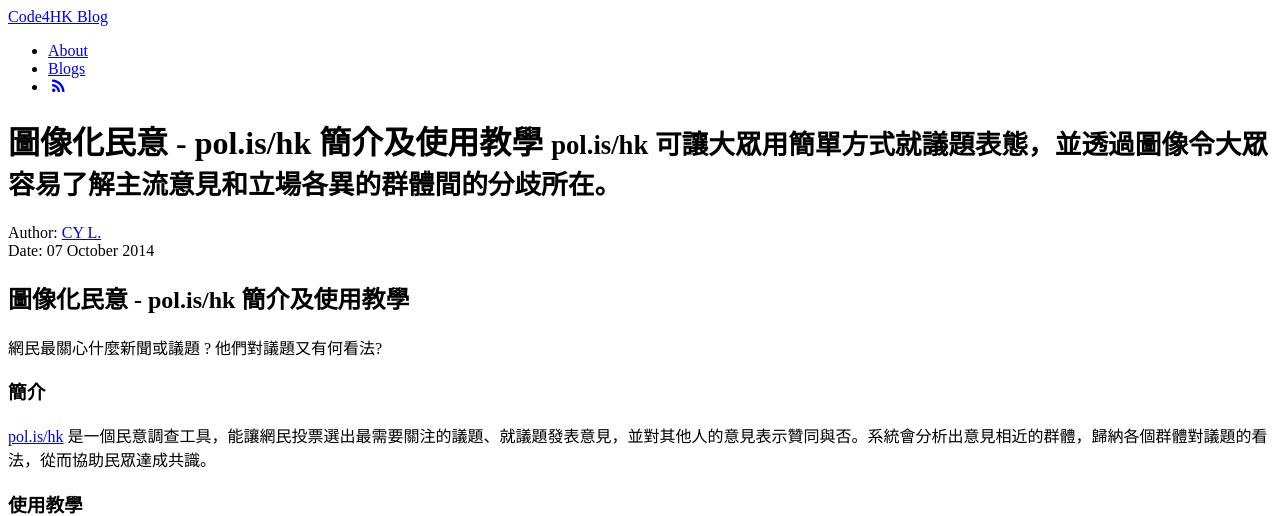
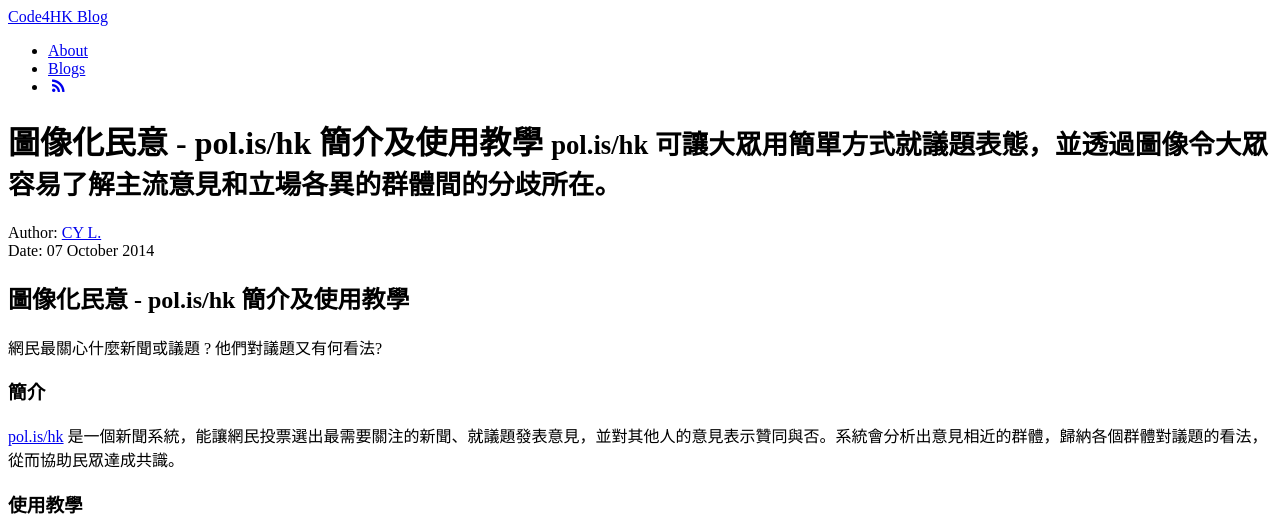
Before and after one commit to code4hk/code4hk.github.io, a Jekyll site: the page built from _posts/2014-10-07-pol-is-hk-tutorial.md, in a window 1280 px wide and 1400 px high, cut to the strip 0-516 px from the top of the window. Built offline with Jekyll 4.4.1, drawn with Linux system fonts in a browser that asks for light colours; Markdown is read by kramdown in place of the engine named in the settings; comment, search, counter and statistics services are not loaded; some of the changed text lies outside the part shown.

Commit message:
Update 2014-10-07-pol-is-hk-tutorial.md

```diff
--- a/_posts/2014-10-07-pol-is-hk-tutorial.md
+++ b/_posts/2014-10-07-pol-is-hk-tutorial.md
@@ -13,22 +13,25 @@ tags : [code4hk, blog, tutorial, public opinion, consensus]
 網民最關心什麼新聞或議題 ? 他們對議題又有何看法?
 
 ###簡介
-[pol.is/hk](http://pol.is/hk) 是一個民意調查工具，能讓網民投票選出最需要關注的議題、就議題發表意見，並對其他人的意見表示贊同與否。系統會分析出意見相近的群體，歸納各個群體對議題的看法，從而協助民眾達成共識。
+[pol.is/hk](http://pol.is/hk) 是一個新聞系統，能讓網民投票選出最需要關注的新聞、就議題發表意見，並對其他人的意見表示贊同與否。系統會分析出意見相近的群體，歸納各個群體對議題的看法，從而協助民眾達成共識。
 
 ###使用教學
-1. 進入[pol.is/hk](http://pol.is/hk) ，首頁會按序列出網民最關心的新聞或議題。
+
+####熱門新聞
+1. 進入[pol.is/hk](http://pol.is/hk) ，首頁會按序列出網民最關心的新聞。
 ![Step 1](https://hackpad-attachments.s3.amazonaws.com/hackpad.com_EVn1FW55gwH_p.244268_1412519801257_polis01.JPG)
 
-2. 點擊標題前的按鈕來投票，將自己要認為重要的議題「推」上去。點擊標題後的鏈結打開有關報導。
+2. 點擊標題前的按鈕來投票，將自己要認為重要的新聞「推」上去。點擊標題後的鏈結打開有關報導。
 ![Step 2](https://hackpad-attachments.s3.amazonaws.com/hackpad.com_EVn1FW55gwH_p.244268_1412520059622_polis01_1.jpg)
 
-3. 要提交新的議題，點擊"SUBMIT A NEW LINK"。
+3. 要提交新的新聞，點擊"SUBMIT A NEW LINK"。
 ![Step 3](https://hackpad-attachments.s3.amazonaws.com/hackpad.com_EVn1FW55gwH_p.244268_1412520103445_polis01_2.jpg)
 
 4. 在提交頁輸入標題和有關報導的網址，然後按"CREATE"。
 ![Step 4](https://hackpad-attachments.s3.amazonaws.com/hackpad.com_EVn1FW55gwH_p.244268_1412520216146_polis02.JPG)
 
-5. 要就議題發表意見，或對其他人的意見表示贊同或反對，點擊"DISCUSS"。
+####議題表態
+5. 要就新聞的議題發表意見，或對其他人的意見表示贊同或反對，點擊"DISCUSS"。
 ![Step 5](https://hackpad-attachments.s3.amazonaws.com/hackpad.com_EVn1FW55gwH_p.244268_1412520389856_polis01_3.jpg)
 
 6. 在意見頁，左面會隨機顯示其他人的意見，要表示贊同或反對，可按"AGREE"、"DISAGREE"或"PASS"。
```
